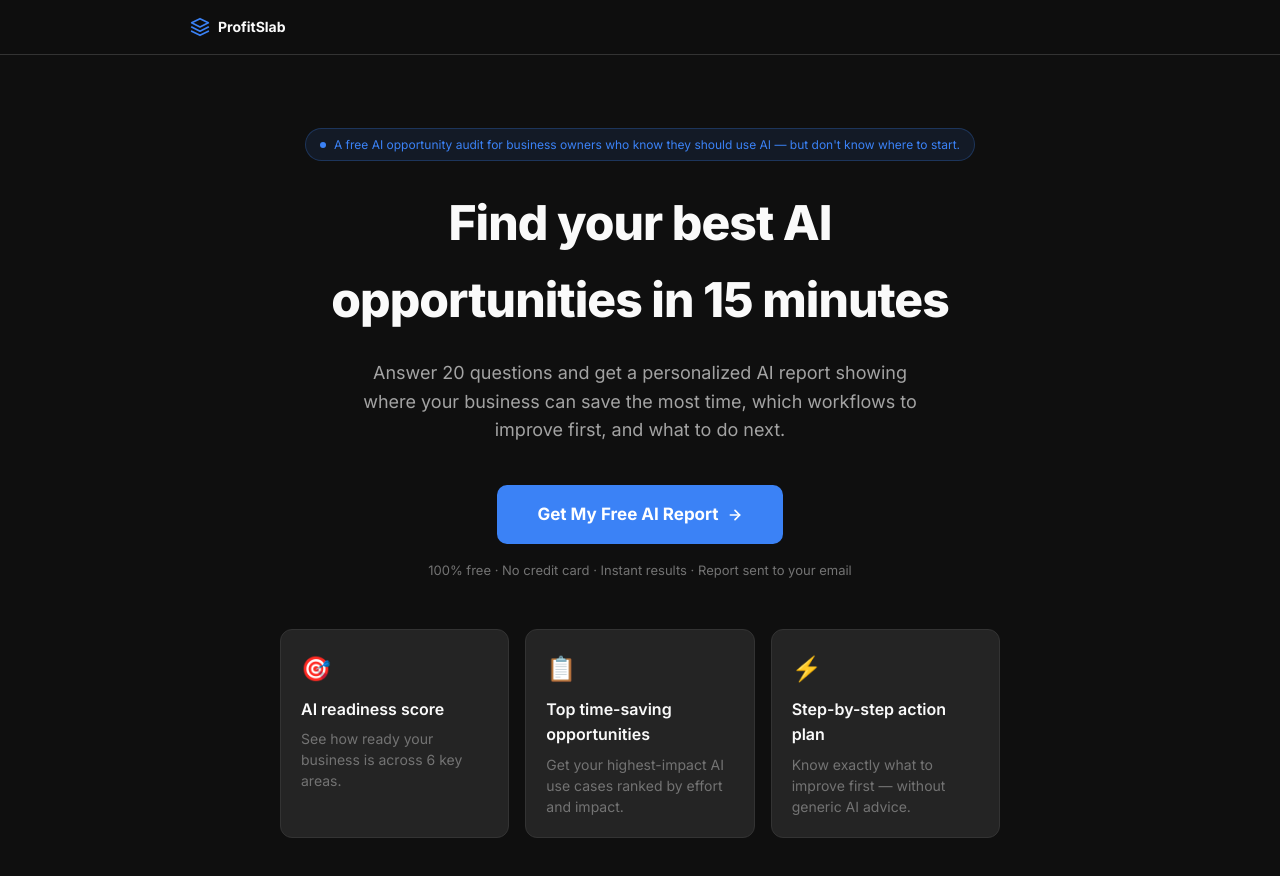
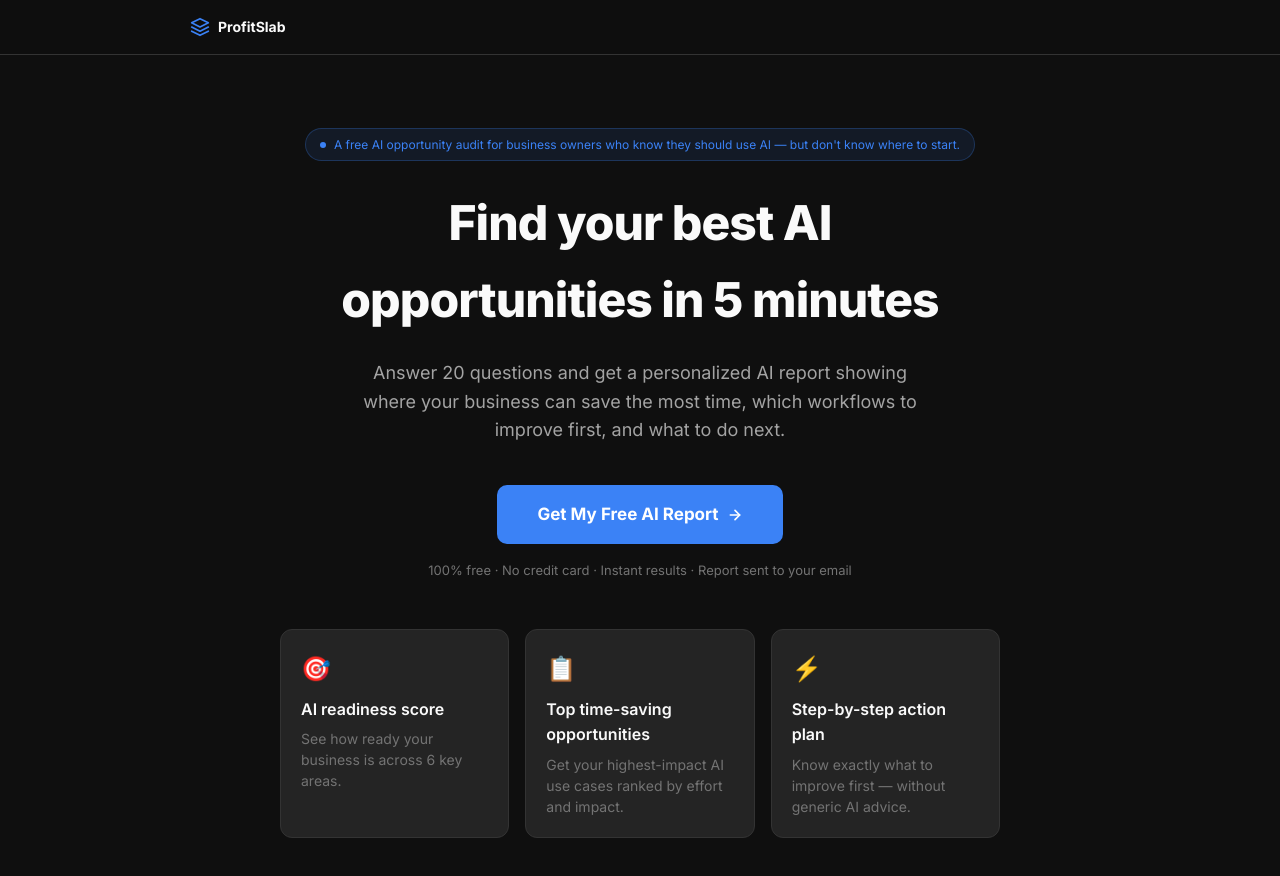
Before and after one commit to EvenrueMarkkinointi/profitslab.io, a Next.js app: page /audit in a window 1280 px wide. Shown: the top 876 px of the page. Built offline with nearby package versions, Linux system fonts and the light colour scheme.

Commit message:
Change audit time estimate from 15 to 5 minutes
https://claude.ai/code/session_01U2bQNe9zDKXYh5n29UN18Z

```diff
--- a/src/app/audit/page.tsx
+++ b/src/app/audit/page.tsx
@@ -2,7 +2,7 @@ import type { Metadata } from "next";
 import Link from "next/link";
 
 export const metadata: Metadata = {
-  title: "Free AI Opportunity Audit — Find Your Best AI Wins in 15 Minutes",
+  title: "Free AI Opportunity Audit — Find Your Best AI Wins in 5 Minutes",
   description:
     "A free AI opportunity audit for business owners who know they should use AI — but don't know where to start. 20 questions, instant personalized report.",
 };
@@ -35,7 +35,7 @@ export default function AuditLanding() {
         </div>
 
         <h1 style={{ fontSize: "clamp(2rem, 5vw, 3rem)", fontWeight: 800, letterSpacing: "-0.02em", marginBottom: "1.25rem", maxWidth: 680 }}>
-          Find your best AI opportunities in 15 minutes
+          Find your best AI opportunities in 5 minutes
         </h1>
         <p style={{ fontSize: "1.125rem", color: "var(--text-secondary)", maxWidth: 560, marginBottom: "2.5rem", lineHeight: 1.6 }}>
           Answer 20 questions and get a personalized AI report showing where your business can save the most time, which workflows to improve first, and what to do next.
--- a/src/app/audit/start/page.tsx
+++ b/src/app/audit/start/page.tsx
@@ -51,7 +51,7 @@ export default function AuditStart() {
           Before we start
         </h1>
         <p style={{ color: "var(--text-secondary)", marginBottom: "2rem", lineHeight: 1.6 }}>
-          We&apos;ll send your full report to your email. The audit takes about 15 minutes.
+          We&apos;ll send your full report to your email. The audit takes about 5 minutes.
         </p>
 
         <form onSubmit={handleStart} style={{ display: "flex", flexDirection: "column", gap: "1.25rem" }}>
```
